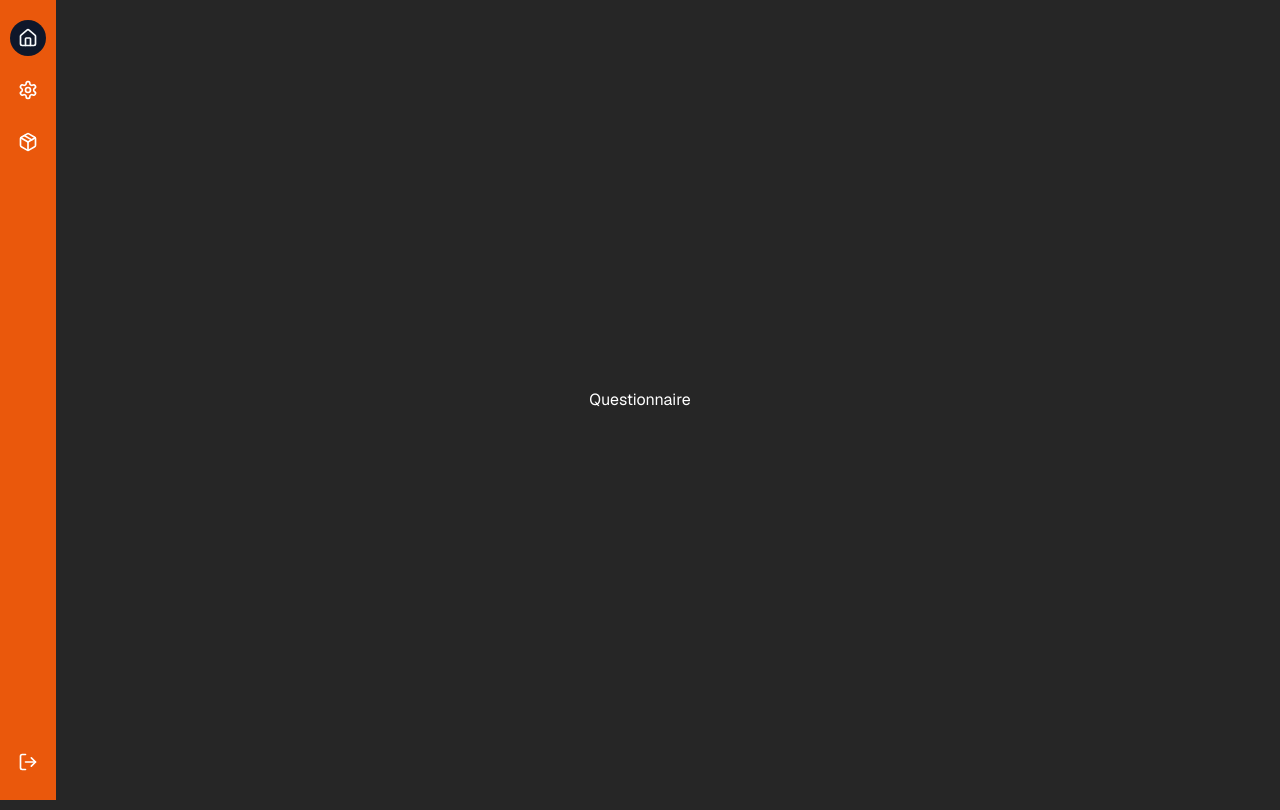
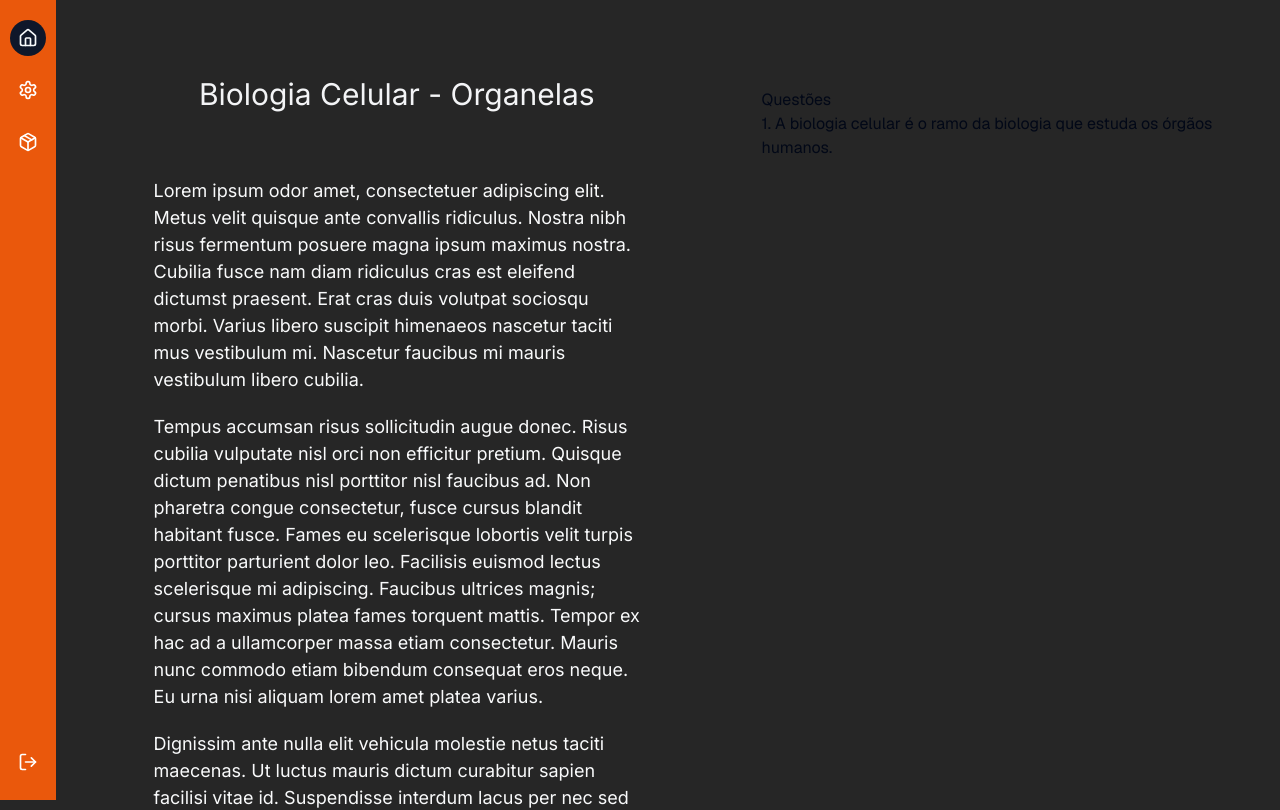
Before and after one commit to caueeugenio/fiap-hackaton-frontend, a Next.js app: page /questionnaire in a window 1280 px wide. Shown: the top 810 px of the page. Built offline with nearby package versions, Linux system fonts and the light colour scheme.

Commit message:
adding questionnaire

```diff
--- a/src/app/home/page.tsx
+++ b/src/app/home/page.tsx
@@ -114,7 +114,8 @@ export default function Home() {
                   description={task.description}
                   customHeight='100px md:50px'
                 />
-                <button className='bg-primary_background text-white p-3 rounded ml-4'>
+                <button className='bg-primary_background text-white p-3 rounded ml-4'
+                onClick={() => router.push('/questionnaire')}>
                   Iniciar Quiz
                 </button>
               </div>
--- a/src/app/layout.tsx
+++ b/src/app/layout.tsx
@@ -8,7 +8,7 @@ const geistSans = Geist({
   variable: "--font-geist-sans",
   subsets: ["latin"],
 });
-import { Sidebar } from "@/components/Sidebar";
+import { Sidebar } from "@/components/sidebar";
 // const geistMono = Geist_Mono({
 //   variable: "--font-geist-mono",
 //   subsets: ["latin"],
--- a/src/app/questionnaire/page.tsx
+++ b/src/app/questionnaire/page.tsx
@@ -1,7 +1,48 @@
+import { Roboto } from 'next/font/google'
+import { Inter } from 'next/font/google'
+
+
+const roboto = Roboto({
+  weight: ['400'],
+  subsets: ['latin'],
+})
+const inter = Inter({
+  weight: ['400'],
+  subsets: ['latin'],
+})
+
 export default function Questionnaire() {
+    const text = `Lorem ipsum odor amet, consectetuer adipiscing elit. Metus velit quisque ante convallis ridiculus. Nostra nibh risus fermentum posuere magna ipsum maximus nostra. Cubilia fusce nam diam ridiculus cras est eleifend dictumst praesent. Erat cras duis volutpat sociosqu morbi. Varius libero suscipit himenaeos nascetur taciti mus vestibulum mi. Nascetur faucibus mi mauris vestibulum libero cubilia.
+    Tempus accumsan risus sollicitudin augue donec. Risus cubilia vulputate nisl orci non efficitur pretium. Quisque dictum penatibus nisl porttitor nisl faucibus ad. Non pharetra congue consectetur, fusce cursus blandit habitant fusce. Fames eu scelerisque lobortis velit turpis porttitor parturient dolor leo. Facilisis euismod lectus scelerisque mi adipiscing. Faucibus ultrices magnis; cursus maximus platea fames torquent mattis. Tempor ex hac ad a ullamcorper massa etiam consectetur. Mauris nunc commodo etiam bibendum consequat eros neque. Eu urna nisi aliquam lorem amet platea varius.
+    Dignissim ante nulla elit vehicula molestie netus taciti maecenas. Ut luctus mauris dictum curabitur sapien facilisi vitae id. Suspendisse interdum lacus per nec sed metus imperdiet neque. Sapien fermentum dui taciti tempor pharetra vestibulum dolor tortor maximus. Potenti ligula taciti a commodo vel quisque blandit egestas sem. Placerat leo tortor in dignissim in id. Congue ultrices id montes ultrices cras. Finibus fringilla nascetur eget placerat diam ante. Ultricies nibh bibendum est ridiculus sapien quam donec neque?
+    `
+     const QuizText = () => {
+       const paragraphs = text.split('\n')
+       return (
+        <div className="w-2/3">
+          {paragraphs.map((paragraph, index) => (
+            <p key={index} className={`${inter.className} text-gray-50 text-[18px] mt-5`}>
+              {paragraph}
+            </p>
+          ))}
+        </div>
+      );
+    }
+
     return (
-        <div className='flex flex-col items-center justify-center h-screen space-y-4 p-4 sm:p-8'>
-        <h1 className='text-white'>Questionnaire</h1>
+        <div className='flex flex-row justify-center h-screen space-y-4 p-4 sm:p-8 mt-10'>
+            <div className="w-3/5 flex flex-col items-center">
+                <h1 className={`${inter.className} text-gray-100 text-[30px] mb-10`}>Biologia Celular - Organelas</h1>
+                <QuizText/>
+            </div>
+
+
+            <div className="w-2/5">
+                <div>
+                    <h1>Questões</h1>
+                    <p>1. A biologia celular é o ramo da biologia que estuda os órgãos humanos.</p>
+                </div>
+            </div>
         </div>
     )
 }
```
Also changed, not shown: tsconfig.json (line endings or trailing spaces).
